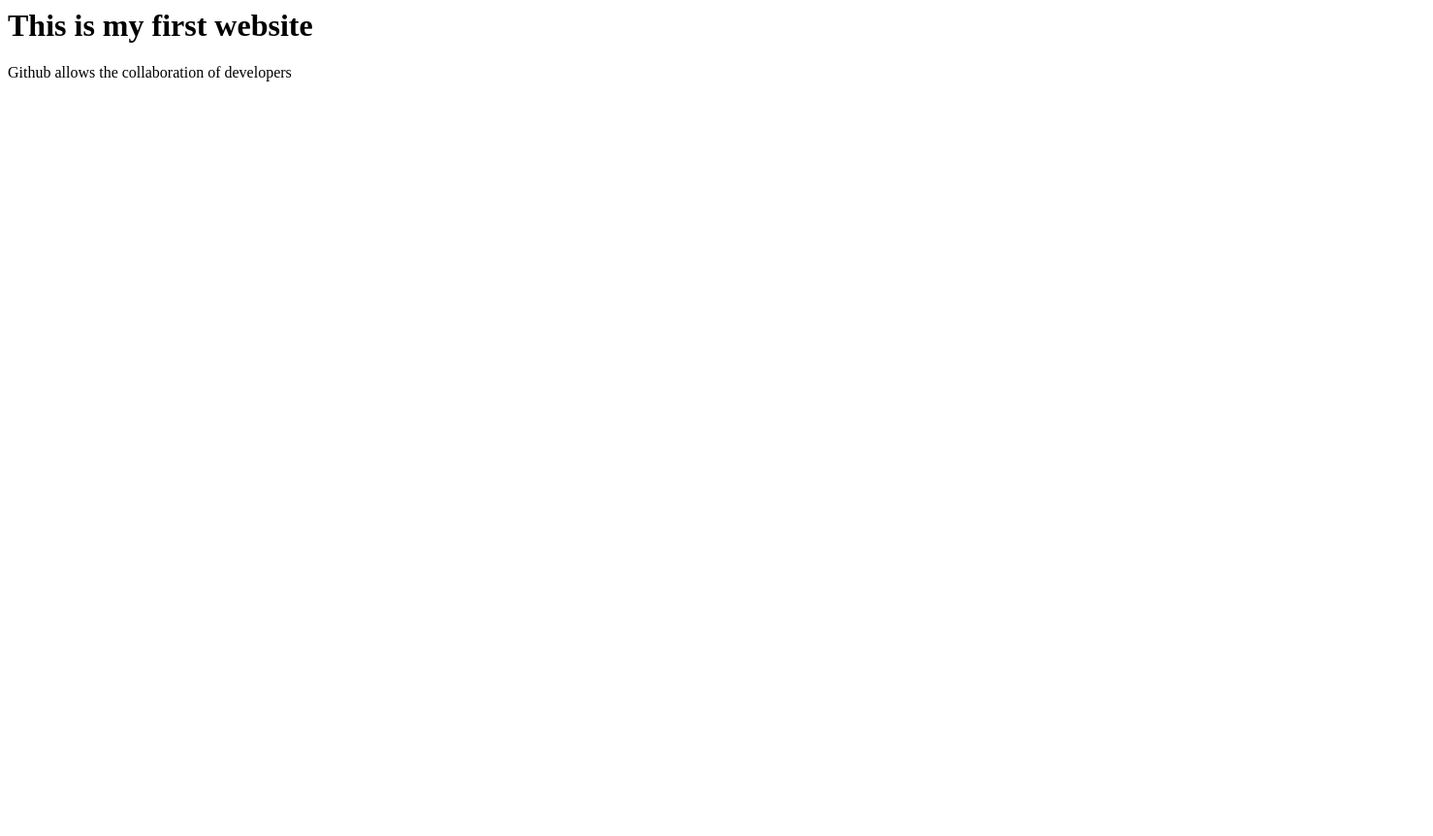
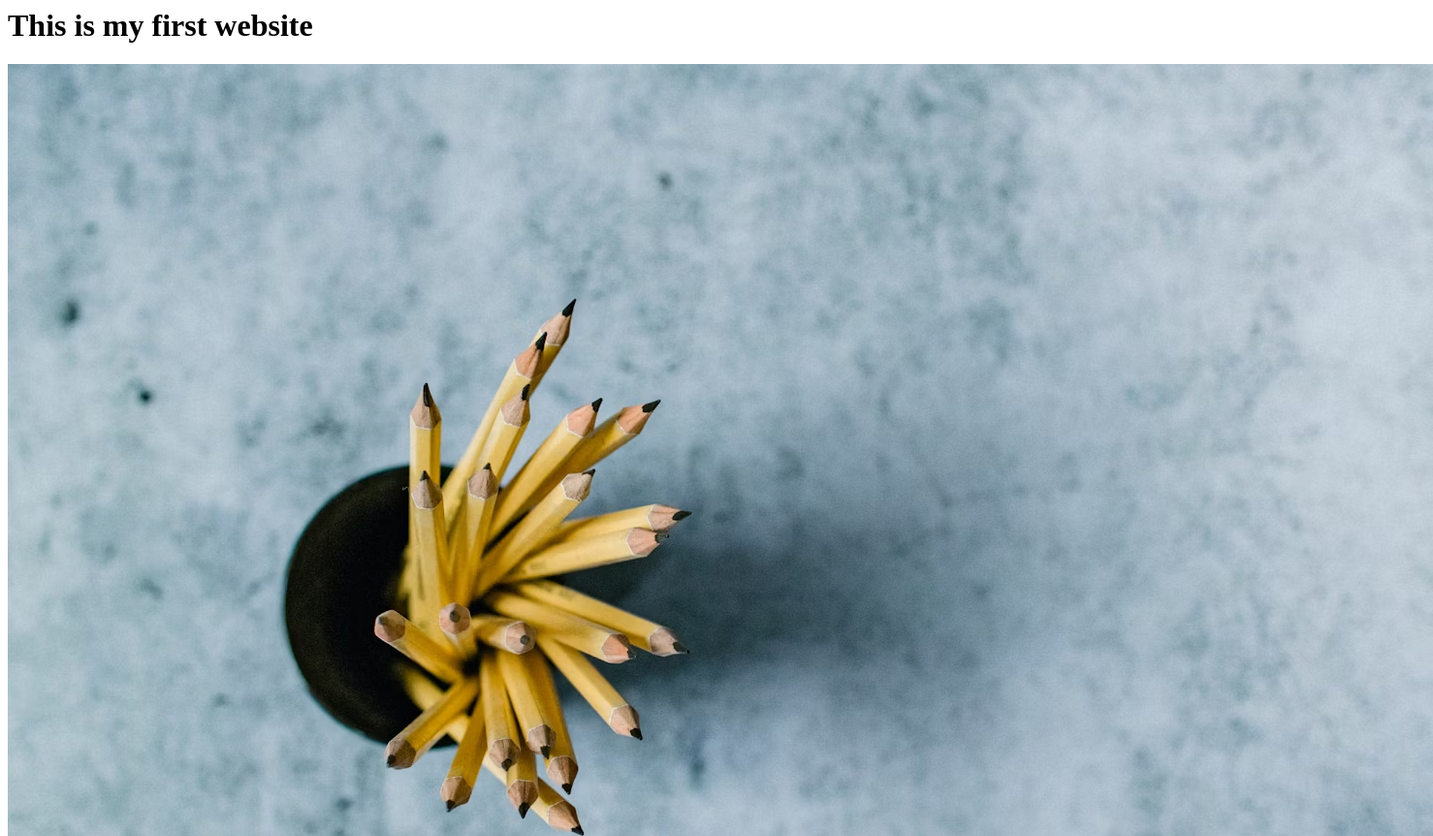
Before and after one commit to Khadijanasrudin/firstsite, a plain HTML site: page index.html in a window 1280 px wide. Shown: the top 862 px of the page at 97% size, 1478 px wide, since content can reach past the window. Before the commit the page ends 800 px from the top, so only its background shows below. Drawn offline with Linux system fonts and the light colour scheme.

Commit message:
added image

```diff
--- a/index.html
+++ b/index.html
@@ -3,7 +3,7 @@
 	<h1 >This is my first website</h1>
 </head>
 	<body>
-
+<img src="images/photo1.avif">
 
 		<p>Github allows the collaboration of developers</p>
 	</body>
```
Also changed, not shown: images/photo1.avif (added).
